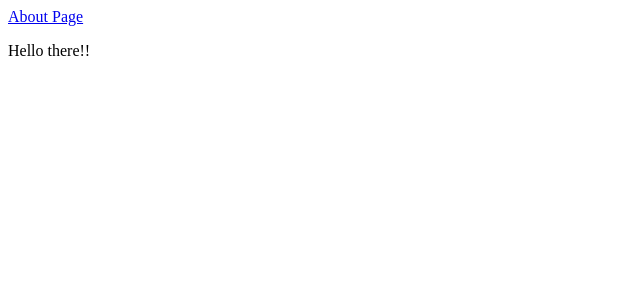
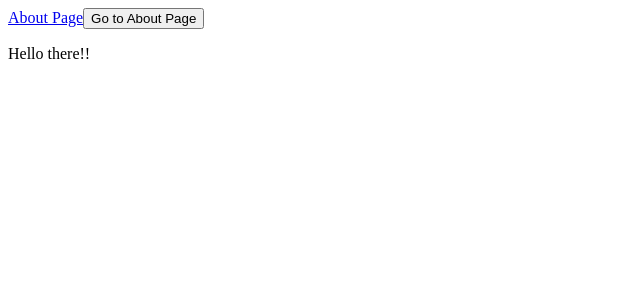
Before and after one commit to Juke-99/react-next-sample, a Next.js app: page /link in a window 1280 px wide. Shown: the top 300 px of the page, without its empty margins (0-640 px from the left). Built offline with nearby package versions, Linux system fonts and the light colour scheme.

Commit message:
finished link lesson

```diff
--- a/pages/link.js
+++ b/pages/link.js
@@ -6,6 +6,10 @@ const Linker = () => (
 			<a>About Page</a>
 		</Link>
 
+		<Link href="/about">
+			<button>Go to About Page</button>
+		</Link>
+
 		<p>Hello there!!</p>
 	</div>
 )
```
Also changed, not shown: 1 other file (tests, documents, lock files or other folders).
